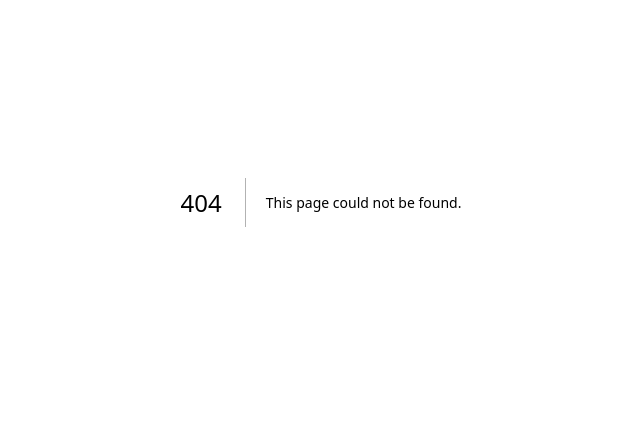
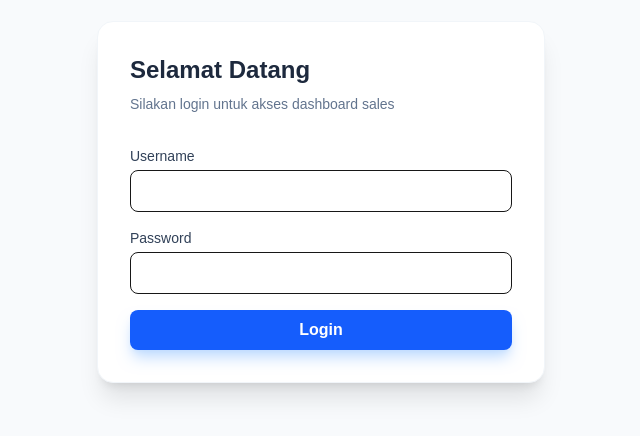
Before and after one commit to digitalfarmer/dashboard-sales, a Next.js app: page /login in a window 1280 px wide. Before the commit this address had no page. Shown: the part 198-634 px from the top of the page, without its empty margins (319-959 px from the left). Built offline with nearby package versions, Linux system fonts and the light colour scheme; no server answers.

Commit message:
create login page

```diff
--- /dev/null
+++ b/src/app/login/action.ts
@@ -0,0 +1,40 @@
+'use server';
+
+import { prisma } from '@/lib/prisma';
+import bcrypt from 'bcryptjs';
+import { cookies } from 'next/headers';
+import { redirect } from 'next/navigation';
+
+export async function login(formData: FormData) {
+  const username = formData.get('username') as string;
+  const password = formData.get('password') as string;
+
+  // 1. Cari user
+  const user = await prisma.user.findUnique({
+    where: { username },
+  });
+
+  if (!user) return { error: 'Username atau password salah!' };
+
+  // 2. Bandingkan password (bcrypt)
+  const isMatch = await bcrypt.compare(password, user.passwordHash);
+  if (!isMatch) return { error: 'Username atau password salah!' };
+
+  // 3. Simpan session sederhana di Cookie (bisa diimprove pakai JWT nanti)
+  // Untuk sementara, kita simpan data dasar dulu
+  const sessionData = JSON.stringify({
+    id: user.id,
+    role: user.role,
+    kodeCabang: user.kodeCabang,
+    fullName: user.fullName
+  });
+
+  (await cookies()).set('session', sessionData, {
+    httpOnly: true,
+    secure: process.env.NODE_ENV === 'production',
+    maxAge: 60 * 60 * 24, // 1 hari
+    path: '/',
+  });
+
+  redirect('/dashboard');
+}
--- /dev/null
+++ b/src/app/login/page.tsx
@@ -0,0 +1,39 @@
+import { login } from './action';
+
+export default function LoginPage() {
+  return (
+    <div className="flex min-h-screen items-center justify-center bg-slate-50">
+      <div className="w-full max-w-md rounded-2xl bg-white p-8 shadow-xl border border-slate-100">
+        <h1 className="text-2xl font-bold text-slate-800 mb-2">Selamat Datang</h1>
+        <p className="text-slate-500 mb-8 text-sm">Silakan login untuk akses dashboard sales</p>
+
+        <form action={login} className="space-y-4">
+          <div>
+            <label className="block text-sm font-medium text-slate-700 mb-1">Username</label>
+            <input
+              name="username"
+              type="text"
+              className="w-full px-4 py-2 border rounded-lg focus:ring-2 focus:ring-blue-500 outline-none transition-all"
+              required
+            />
+          </div>
+          <div>
+            <label className="block text-sm font-medium text-slate-700 mb-1">Password</label>
+            <input
+              name="password"
+              type="password"
+              className="w-full px-4 py-2 border rounded-lg focus:ring-2 focus:ring-blue-500 outline-none transition-all"
+              required
+            />
+          </div>
+          <button
+            type="submit"
+            className="w-full bg-blue-600 text-white py-2 rounded-lg font-semibold hover:bg-blue-700 transition-colors shadow-lg shadow-blue-200"
+          >
+            Login
+          </button>
+        </form>
+      </div>
+    </div>
+  );
+}
```
